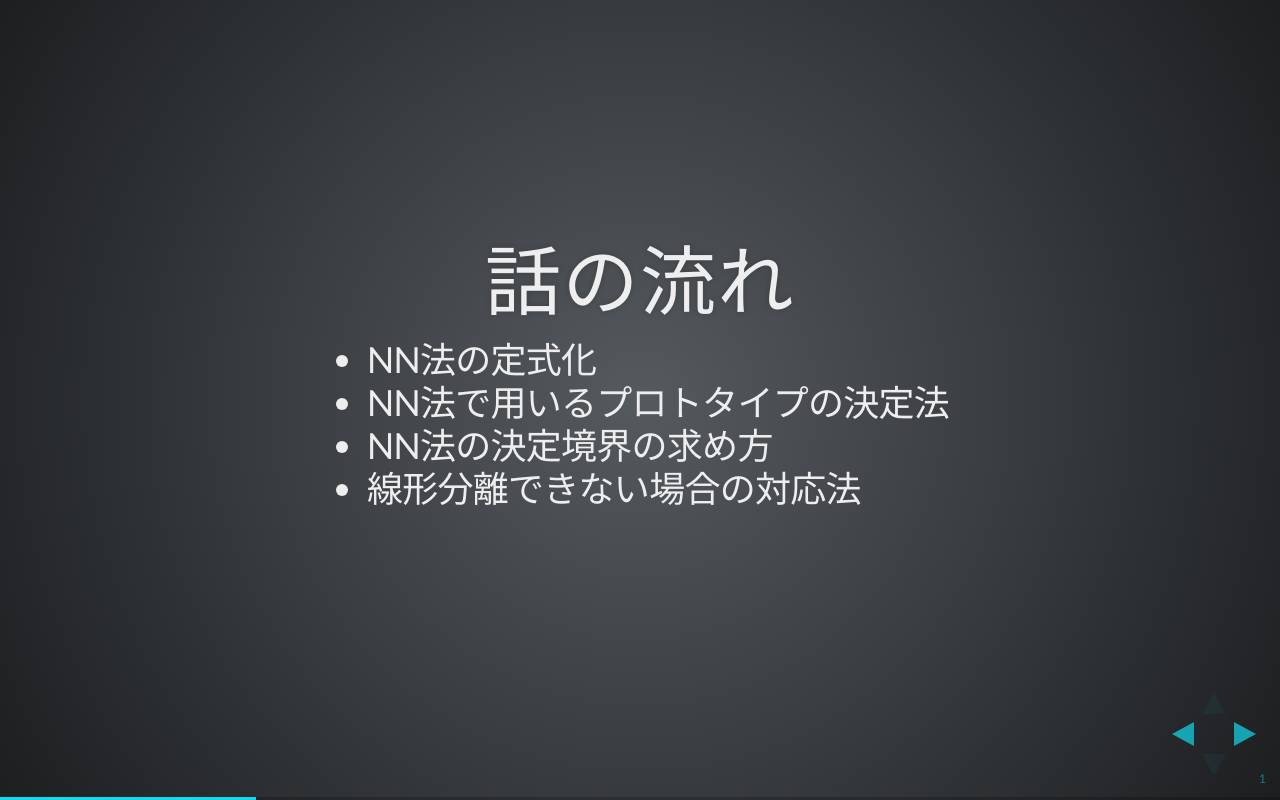
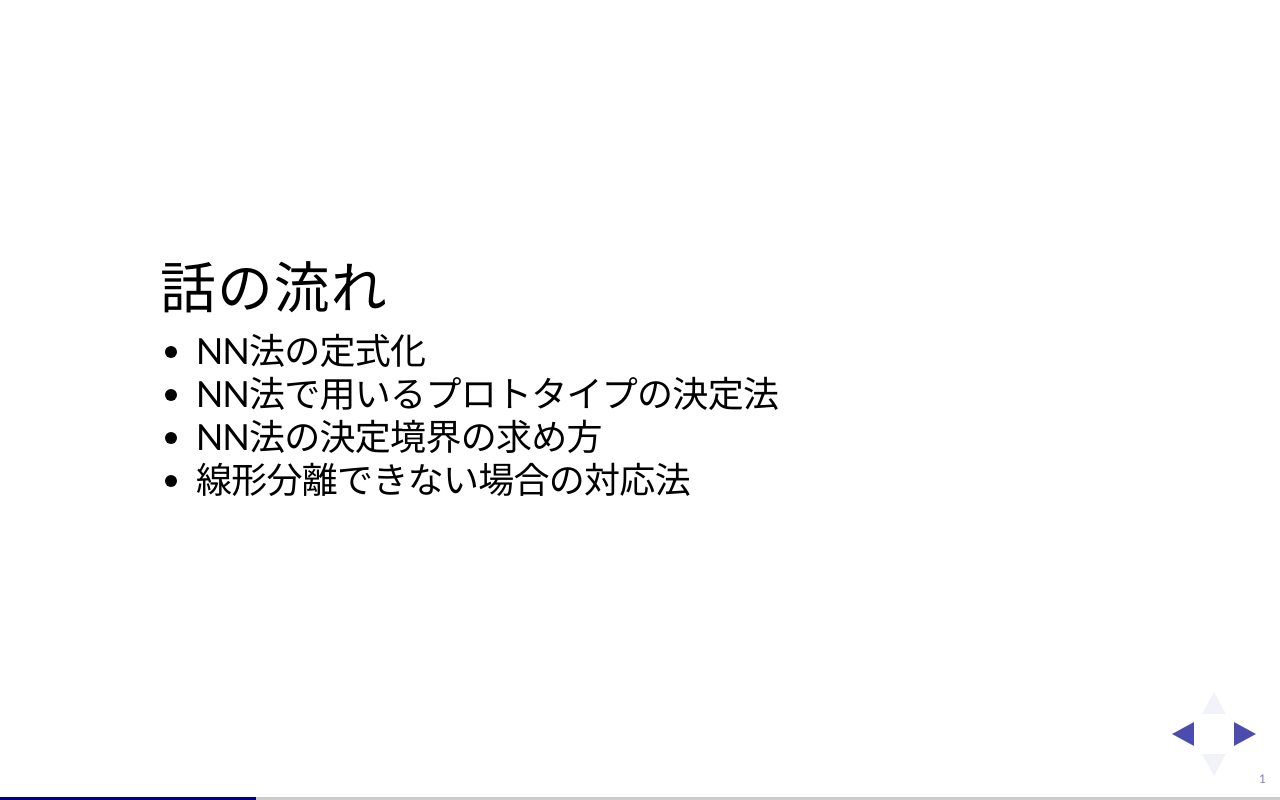
Before and after one commit to 2GMon/voice_recognition_system, a website: page 04/index.html in a window 1280 px wide. Both pictures are taken after a click on the element 1251 px from the left and 734 px from the top of the page. Drawn offline with nearby package versions, Linux system fonts and the light colour scheme; some packages are replaced by stand-ins of ours; a web font is replaced by a local one.

Commit message:
見た目変更

```diff
--- /dev/null
+++ b/04/css/2gmon.css
@@ -0,0 +1 @@
+.reveal .slides { text-align: left; }
--- a/04/index.html
+++ b/04/index.html
@@ -15,7 +15,8 @@
 		<meta name="viewport" content="width=device-width, initial-scale=1.0, maximum-scale=1.0, user-scalable=no">
 
 		<link rel="stylesheet" href="css/reveal.min.css">
-		<link rel="stylesheet" href="css/theme/default.css" id="theme">
+		<link rel="stylesheet" href="css/theme/simple.css" id="theme">
+		<link rel="stylesheet" href="css/2gmon.css">
 
 		<!-- For syntax highlighting -->
 		<link rel="stylesheet" href="lib/css/zenburn.css">
@@ -50,9 +51,15 @@
                     </p>
                 </section>
 
-				<section data-markdown="introduction.markdown"
-					data-separator="^\n---\n$"
-					data-vertical="^\n--\n$">
+                <section>
+                    <h3>話の流れ</h3>
+
+                    <ul class="left">
+                        <li>NN法の定式化</li>
+                        <li>NN法で用いるプロトタイプの決定法</li>
+                        <li>NN法の決定境界の求め方</li>
+                        <li>線形分離できない場合の対応法</li>
+                    </ul>
                 </section>
 
                 <section>
@@ -62,7 +69,7 @@
 
                     <section>
                         <h3>NN法とは</h3>
-						<ol>
+                        <ol class="left">
                             <li>各クラスにプロトタイプベクトルを用意する</li>
                             <li>入力ベクトルとプロトタイプの距離を測る</li>
                             <li>最も近いプロトタイプの属するクラスを認識結果とする</li>
@@ -78,14 +85,14 @@
                         </ul>
                         <br /><br />
                         <p>とした場合に</p>
-						<p>$$ D({\bf x}, {\bf p_i}) = \sqrt{\mathstrut (x_1 - p_1)^2 + (x_2 - p_2) + \cdots + (x_d - p_d)^2} $$</p>
+                        <p style="font-size: 90%;">$$ D({\bf x}, {\bf p_i}) = \sqrt{\mathstrut (x_1 - p_1)^2 + (x_2 - p_2) + \cdots + (x_d - p_d)^2} $$</p>
                     </section>
 
                     <section>
                         <h3>最小距離</h3>
                         <ul>
-							<li>距離の最小値 $\min D({\bf x}, {\bf p}_i) \;\; (i = 1, \cdots , c)$</li>
-                            <li>距離が最小のプロトタイプ $argmin_i D({\bf x}, {\bf p}_i) \;\;(i = 1, \cdots , c)$</li>
+                            <li>距離の最小値 <span style="font-size: 80%;">$\min D({\bf x}, {\bf p}_i) \;\; (i = 1, \cdots , c)$</span></li>
+                            <li>距離が最小のプロトタイプ <span style="font-size: 80%;">$\text{argmin}_i \: D({\bf x}, {\bf p}_i) \;\;(i = 1, \cdots , c)$</span></li>
                         </ul>
                     </section>
                 </section>
```
Lines whose indentation alone changed are shown as unchanged.
